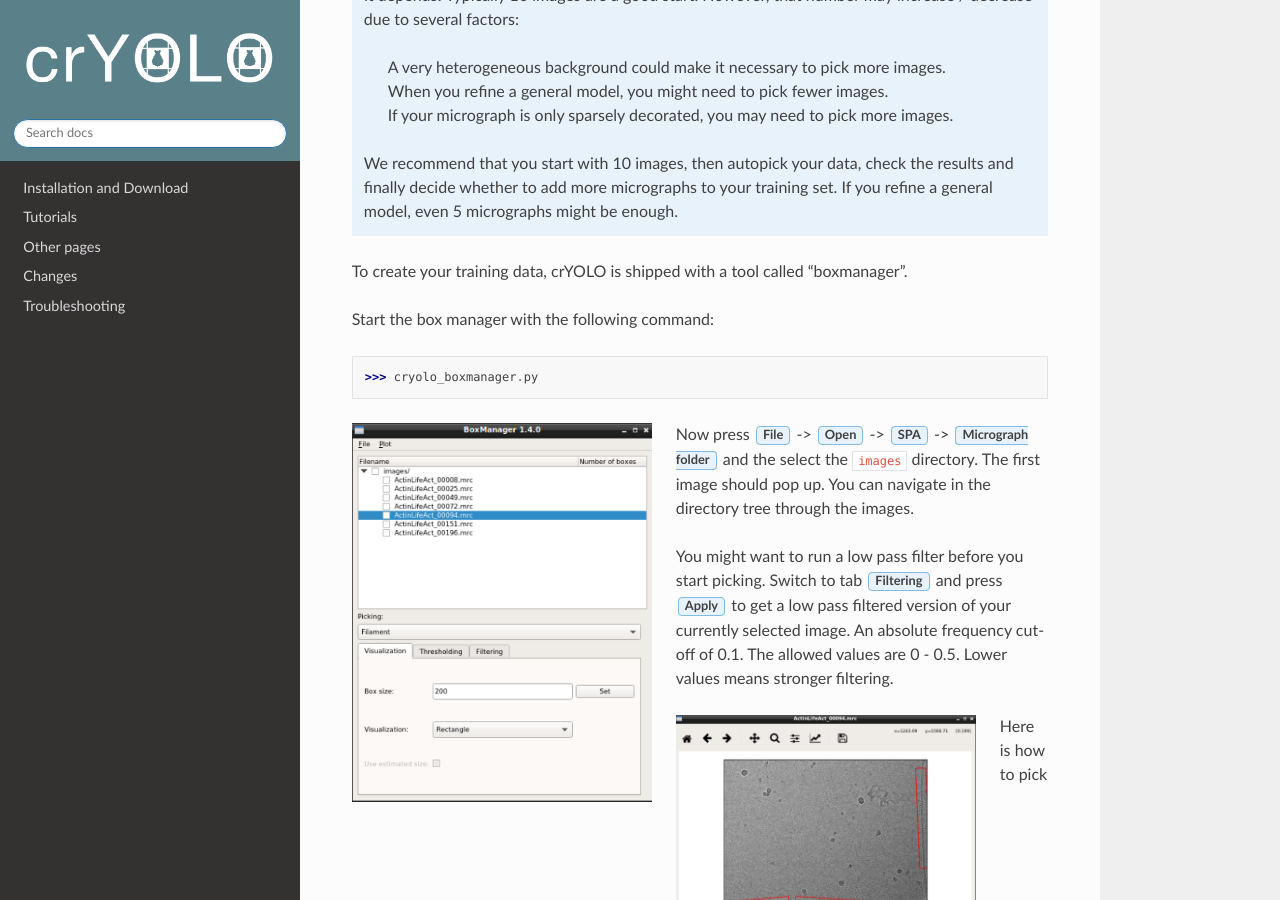
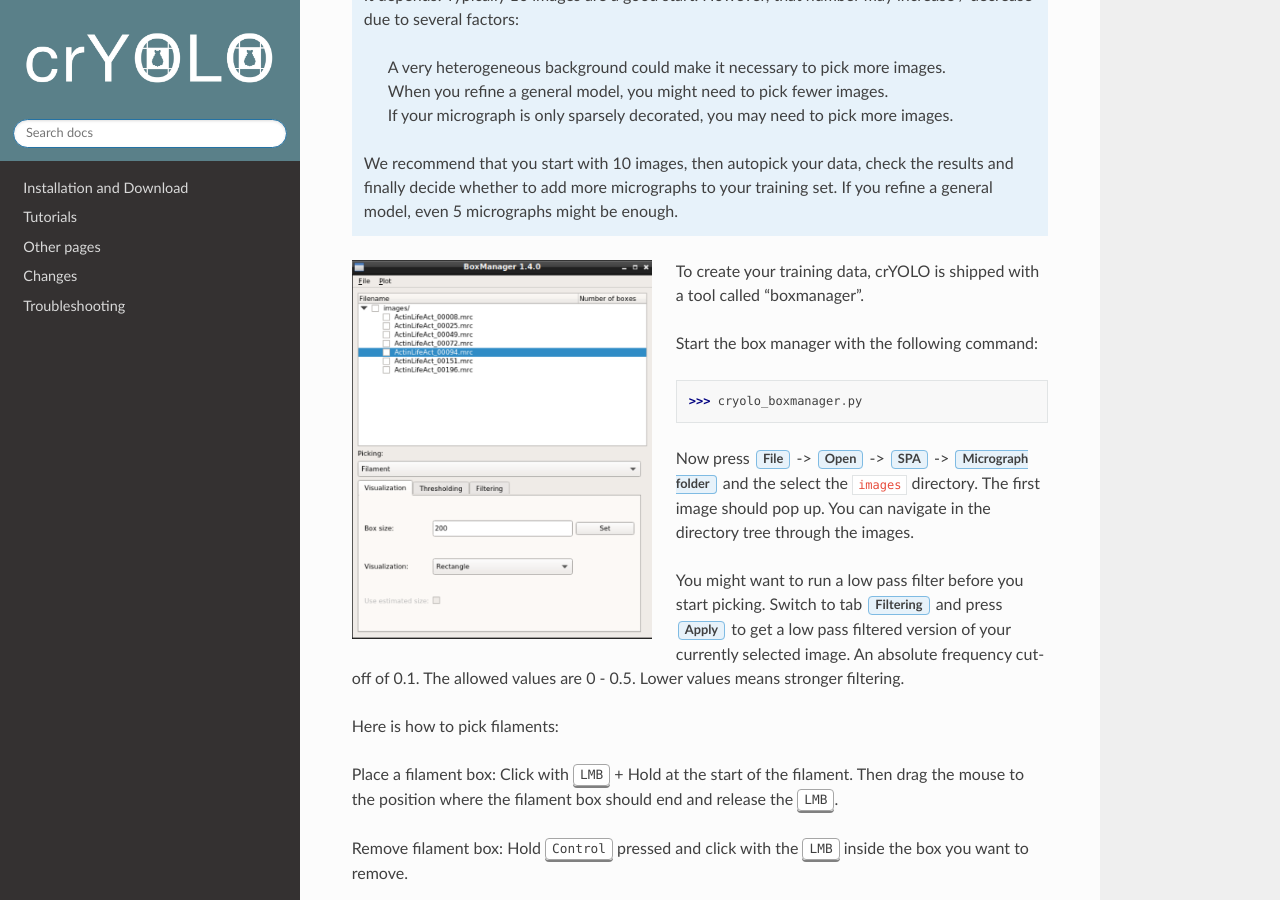
Before and after one commit to MPI-Dortmund/cryolo, a Sphinx documentation site: the page built from source/tutorials/data_preparation_filament.rst, in a window 1280 px wide and 900 px high, scrolled down 301 px. Built offline with Sphinx 7.4.7 and the Read the Docs theme 2.0.0, drawn with Linux system fonts in a browser that asks for light colours.

Commit message:
update text modules

```diff
--- a/source/tutorials/data_preparation_filament.rst
+++ b/source/tutorials/data_preparation_filament.rst
@@ -1,12 +1,12 @@
 .. include:: text_modules/data_prep_filament_startbm.rst
-
-.. image:: ../img/cryolo_boxmanager_filament_202103.png
-    :width: 300
-    :align: left
 
 Now press :guilabel:`File` -> :guilabel:`Open` -> :guilabel:`SPA` -> :guilabel:`Micrograph folder` and the select the :file:`images` directory. The first image should pop up. You can navigate in the directory tree through the images.
 
 .. include:: text_modules/data_prep_filter_pick.rst
+
+.. image:: ../img/cryolo_boxmanager_filament_example_202103.png
+    :width: 300
+    :align: left
 
 If you finished picking, you can export your box files with :guilabel:`File` -> :guilabel:`Save`. Training data is created for all micrographs that have an activated checkbox. Create a new directory called :file:`boxes` and save it there. The boxmanager will now ask you for a :guilabel:`box distance`. It set to 10 percent of your box size and you can keep the default. Then close boxmanager.
 
--- a/source/tutorials/text_modules/data_prep_filament_startbm.rst
+++ b/source/tutorials/text_modules/data_prep_filament_startbm.rst
@@ -15,6 +15,10 @@
     finally decide whether to add more micrographs to your training set. If you refine a general
     model, even 5 micrographs might be enough.
 
+.. image:: ../img/cryolo_boxmanager_filament_202103.png
+    :width: 300
+    :align: left
+
 To create your training data, crYOLO is shipped with a tool called “boxmanager”.
 
 Start the box manager with the following command:
--- a/source/tutorials/text_modules/data_prep_filter_pick.rst
+++ b/source/tutorials/text_modules/data_prep_filter_pick.rst
@@ -1,10 +1,6 @@
 You might want to run a low pass filter before you start picking. Switch to tab :guilabel:`Filtering` and press :guilabel:`Apply`
 to get a low pass filtered version of your currently selected image. An absolute
 frequency cut-off of 0.1. The allowed values are 0 - 0.5. Lower values means stronger filtering.
-
-.. image:: ../img/cryolo_boxmanager_filament_example_202103.png
-    :width: 300
-    :align: left
 
 Here is how to pick filaments:
 
```
